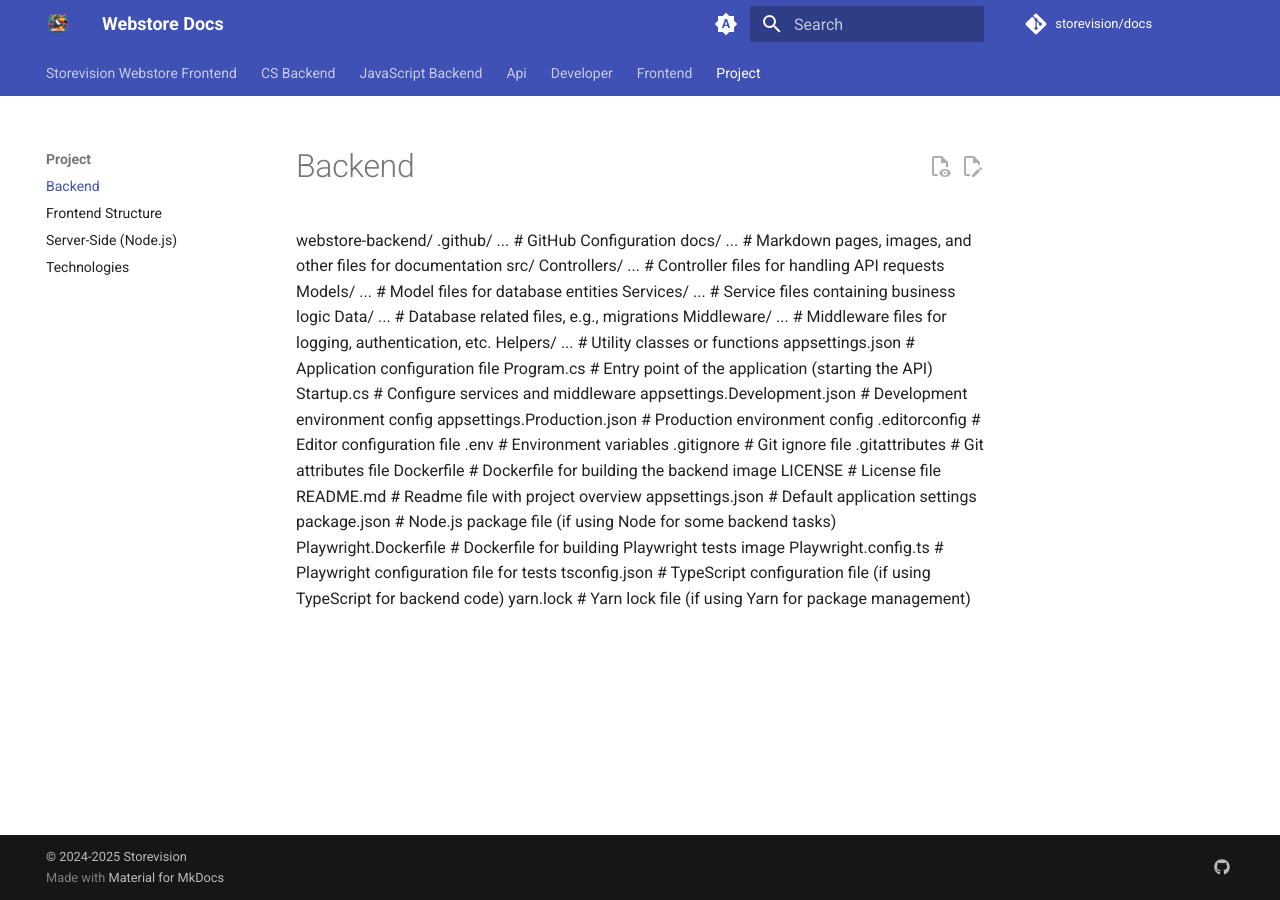
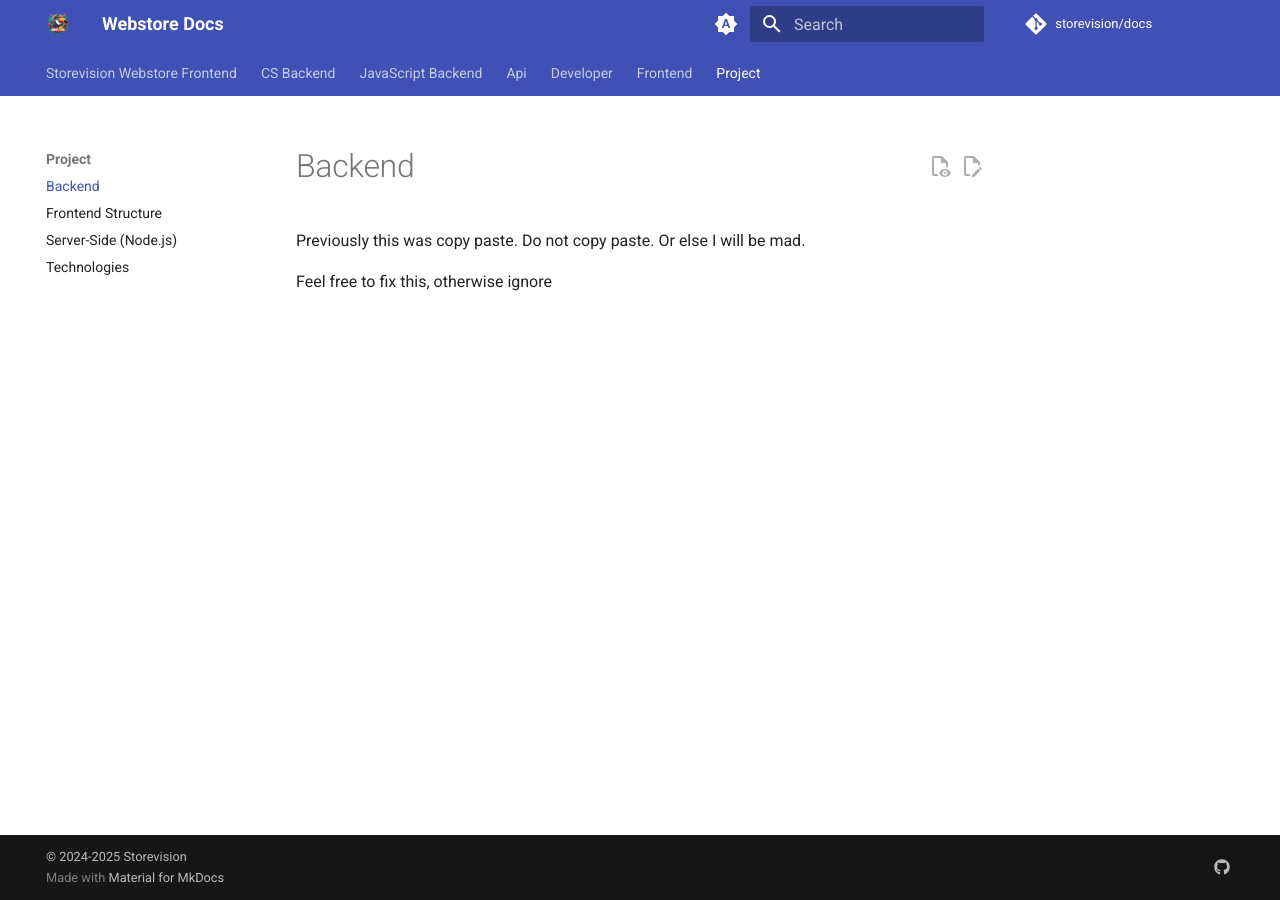
Before and after one commit to storevision/docs, an MkDocs documentation site: the page built from docs/project/backend.md, in a window 1280 px wide. Built offline with MkDocs 1.6.1 and Material for MkDocs 9.7.7, drawn with Linux system fonts in a browser that asks for light colours; comment, search, counter and statistics services are not loaded.

Commit message:
Fix shitty doku

```diff
--- a/docs/project/backend.md
+++ b/docs/project/backend.md
@@ -1,36 +1,3 @@
-webstore-backend/
-    .github/
-        ...    # GitHub Configuration
-    docs/
-        ...    # Markdown pages, images, and other files for documentation
-    src/
-        Controllers/
-            ...    # Controller files for handling API requests
-        Models/
-            ...    # Model files for database entities
-        Services/
-            ...    # Service files containing business logic
-        Data/
-            ...    # Database related files, e.g., migrations
-        Middleware/
-            ...    # Middleware files for logging, authentication, etc.
-        Helpers/
-            ...    # Utility classes or functions
-        appsettings.json    # Application configuration file
-        Program.cs          # Entry point of the application (starting the API)
-        Startup.cs          # Configure services and middleware
-        appsettings.Development.json    # Development environment config
-        appsettings.Production.json     # Production environment config
-    .editorconfig          # Editor configuration file
-    .env                   # Environment variables
-    .gitignore             # Git ignore file
-    .gitattributes         # Git attributes file
-    Dockerfile             # Dockerfile for building the backend image
-    LICENSE                # License file
-    README.md              # Readme file with project overview
-    appsettings.json       # Default application settings
-    package.json           # Node.js package file (if using Node for some backend tasks)
-    Playwright.Dockerfile  # Dockerfile for building Playwright tests image
-    Playwright.config.ts   # Playwright configuration file for tests
-    tsconfig.json          # TypeScript configuration file (if using TypeScript for backend code)
-    yarn.lock              # Yarn lock file (if using Yarn for package management)
+Previously this was copy paste. Do not copy paste. Or else I will be mad.
+
+Feel free to fix this, otherwise ignore
```
